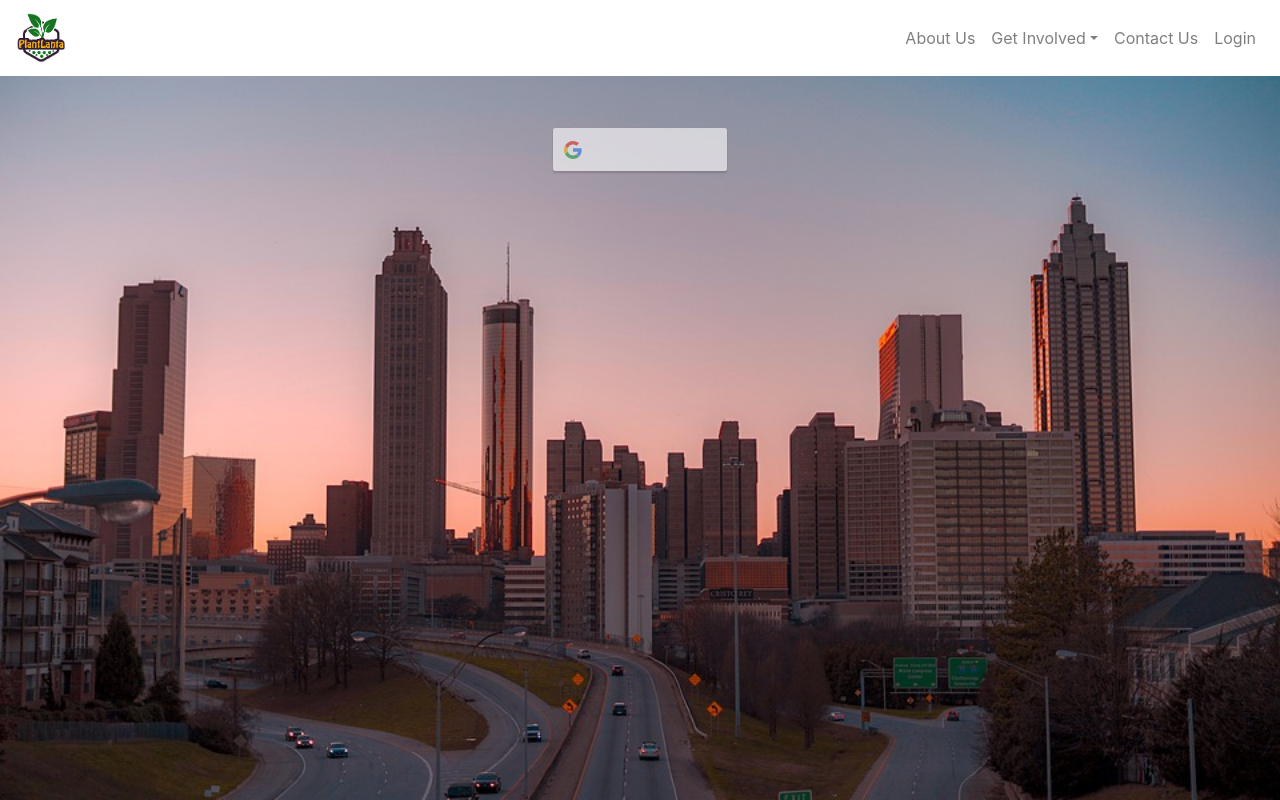
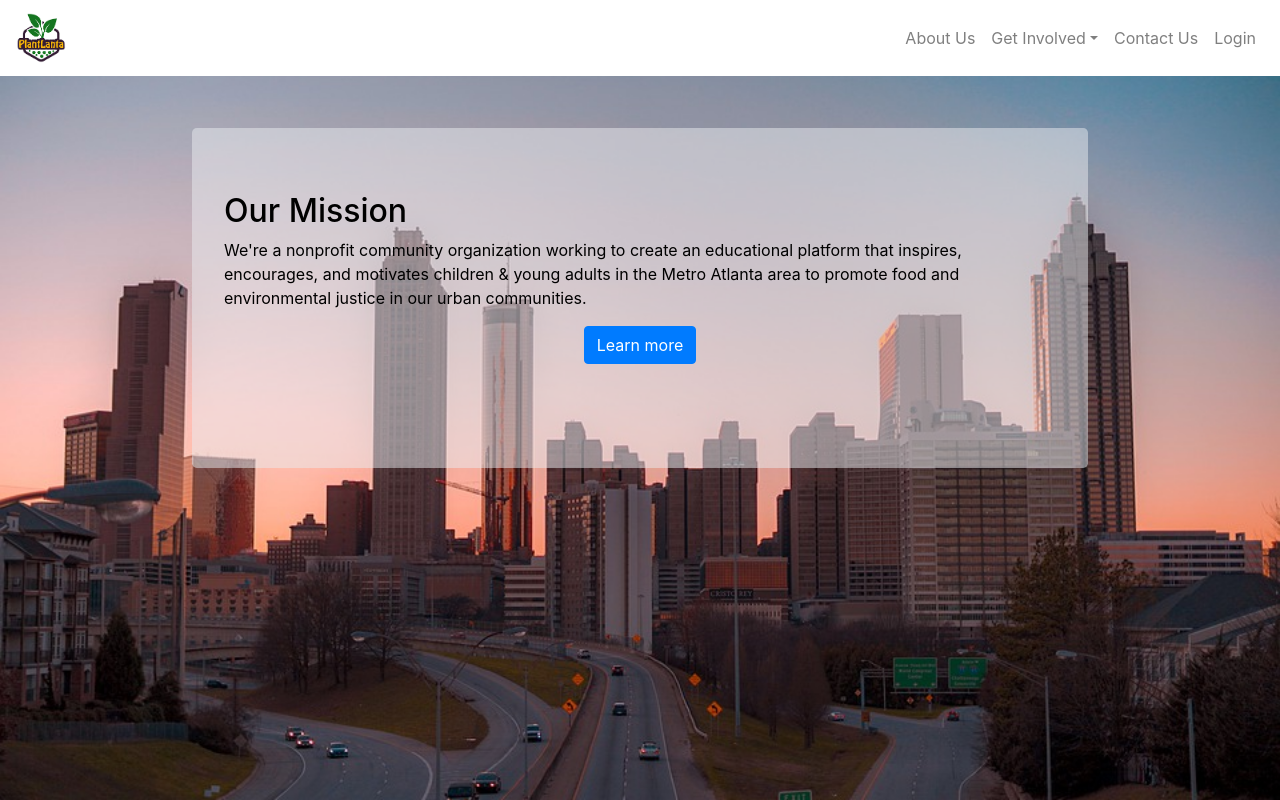
Before and after one commit to jhunter64/JuniorDesign, a React (Create React App) app in the folder client/: page /login in a window 1280 px wide. Built offline with nearby package versions, Linux system fonts and the light colour scheme.

Commit message:
google login done

```diff
--- a/client/src/App.js
+++ b/client/src/App.js
@@ -2,7 +2,6 @@ import React, { Component } from 'react';
 import './App.css';
 import NavBar from './components/NavBar';
 import LoginPage from './components/LoginPage';
-import Login from './components/Login';
 import Logout from './components/Logout';
 import SignUpPage from './components/SignUpPage';
 import Home from './components/Home';
@@ -22,9 +21,6 @@ class App extends Component {
                 </NavBar>
                 <Router>
                     <Switch>
-                        <Route path="/login">
-                            <Login />
-                        </Route>
                         <Route path="/logout">
                             <Logout />
                         </Route>
--- a/client/src/components/Login.js
+++ /dev/null
@@ -1,43 +0,0 @@
-import React from 'react';
-
-import { GoogleLogin } from 'react-google-login';
-// refresh token
-import { refreshTokenSetup } from '../utils/refreshToken';
-
-const clientId = '256519258823-2bdp5g0mkg20qfivubvrvts024bhtqia.apps.googleusercontent.com';
-
-const clientSecret = 'oLQn8p-irej6EXhw7wuuZbrr';
-
-function Login() {
-  const onSuccess = (res) => {
-    console.log('Login Success: currentUser:', res.profileObj);
-    alert(`Successfully logged in, welcome ${res.profileObj.name}.`);
-    refreshTokenSetup(res);
-  };
-
-  const onFailure = (res) => {
-    console.log(`Login failed: res:`, res);
-    alert(
-      'Failed to login'
-    );
-  };
-
-  const divStyle = {
-    color: 'black'
-  };
-
-  return (
-    <div style={divStyle}>
-      <GoogleLogin
-        clientId={clientId}
-        buttonText="Login With Google"
-        onSuccess={onSuccess}
-        onFailure={onFailure}
-        cookiePolicy={'single_host_origin'}
-        isSignedIn={true}
-      />
-    </div>
-  );
-}
-
-export default Login;
--- a/client/src/components/LoginPage.js
+++ b/client/src/components/LoginPage.js
@@ -41,7 +41,7 @@ class LoginPage extends React.Component {
     }
 
     render() {
-        if (this.state.isLoggedIn) {
+        if (this.state.isLoggedIn == 'true') {
             console.log(this.state.isLoggedIn);
             console.log(sessionStorage.getItem('isLoggedIn'));
             if (this.state.isAdmin) {
@@ -49,7 +49,7 @@ class LoginPage extends React.Component {
                     <div>
                         <Jumbotron>
                         <h2 className = "text" align="left">Successfully Logged In As Admin</h2>
-                        <a href="/"><h5 className="link">Sign Out</h5></a>
+                        <button onClick={this.logOut}><h5 className="link">Sign Out</h5></button>
                         </Jumbotron>
                     </div>
                 );
@@ -58,7 +58,7 @@ class LoginPage extends React.Component {
                     <div>
                         <Jumbotron>
                         <h2 className = "text" align="left">Successfully Logged In</h2>
-                        <a href="/"><h5 className="link">Sign Out</h5></a>
+                        <button onClick={this.logOut}><h5 className="link">Sign Out</h5></button>
                         </Jumbotron>
                     </div>
                 );
@@ -116,7 +116,7 @@ class LoginPage extends React.Component {
                 }
                 console.log('NO ERROR');
                 sessionStorage.setItem('isLoggedIn', true);
-                // window.location = '/';
+                window.location = '/';
             }).catch((error) => {
                 this.loginFail();
                 console.log(error);
@@ -156,6 +156,12 @@ class LoginPage extends React.Component {
             failedLogin: true
         });
     }
+
+    logOut() {
+        sessionStorage.setItem('isLoggedIn', false);
+        console.log(sessionStorage.getItem('isLoggedIn'));
+        window.location.reload();
+    }
 }
 
 
```
